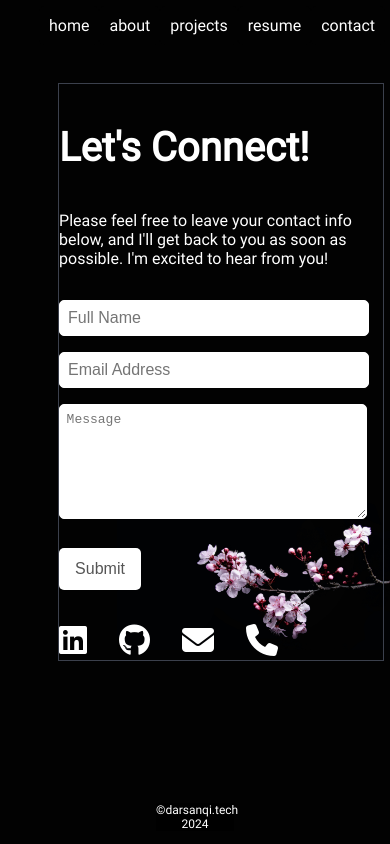
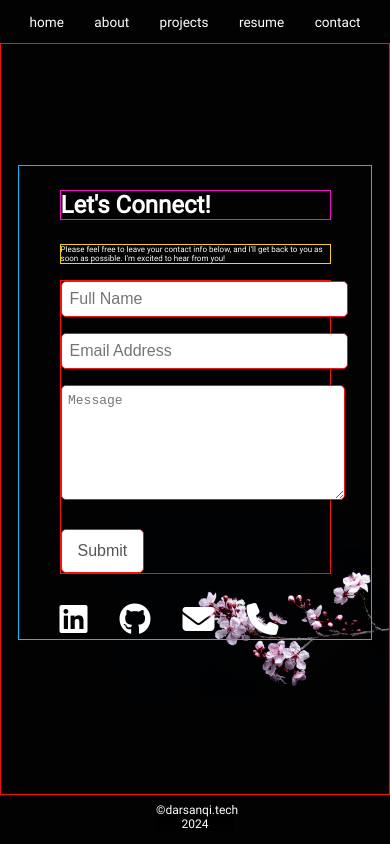
Before and after one commit to DarsanQi/darsanqi.github.io, a React (Create React App) app in the folder my-app/: page /contact in a window 390 px wide. Built offline with nearby package versions, Linux system fonts and the light colour scheme.

Commit message:
made changes to contact page for mobile view

```diff
--- a/my-app/src/Statics/Global.css
+++ b/my-app/src/Statics/Global.css
@@ -90,10 +90,11 @@ nav ul li a:hover {
 @media (max-width: 768px) {
   nav {
     margin-left: 0;
-    padding-left: 10%;
-    padding-right: 10%;
+    padding-left: 5%;
+    padding-right: 5%;
     width: 100%;
     box-sizing: border-box;
+    font-size: 0.85em;
   }
 
   nav ul {
--- a/my-app/src/Subpages/styling/Contact.css
+++ b/my-app/src/Subpages/styling/Contact.css
@@ -5,14 +5,13 @@
     color: #fff;
     overflow: hidden; /* Ensure no overflow */
     height: 85vh; /* Make sure the section takes up the full viewport height */
-
+    border: 1px solid #f61010;
   }
 
   .contact-background-image {
     position: absolute;
-
     right: 0;
-    bottom: 0%;
+    bottom: -10%;
     width: 70%;
     height: 70%;
     background-image: url('/public/assets/background_images/contact_flower.jpg');
@@ -23,9 +22,7 @@
     z-index: 1;
     opacity: 1;
     overflow-y: hidden;
-
   }
-
 
 
   .contact-container {
@@ -43,33 +40,35 @@
 
     max-width: 600px;
     width: 100%;
-    border: 1px solid #3b404c;
     z-index: 2;
-
+    border: 1px solid #07bef5;
   }
 
   .contact-form-container h2 {
     font-size: 1.5em;
     margin-bottom: 0.5em;
     z-index: 2;
+    border: 1px solid #08ea9f;
   }
 
   .contact-form-container h1 {
     font-size: 2.5em;
     margin-bottom: 1em;
     z-index: 2;
+    border: 1px solid #f610cc;
   }
 
   .contact-form-container p {
     font-size: 1em;
     margin-bottom: 2em;
     z-index: 2;
+    border: 1px solid #f6d010;
   }
 
   .contact-form-container form {
     display: flex;
     flex-direction: column;
-
+    border: 1px solid #f61010;
   }
 
   .contact-form-container input
@@ -80,6 +79,7 @@
     border-radius: 5px;
     font-size: 1em;
     width: 90%;
+    border: 1px solid #f61010;
   }
   .contact-form-container textarea {
     padding: 0.5em;
@@ -89,7 +89,7 @@
     font-size: 1em;
     width: 90.5%;
     height: 100px;
-
+    border: 1px solid #f61010;
 
   }
 
@@ -102,11 +102,10 @@
     font-size: 1em;
     cursor: pointer;
     margin-top: 1em;
+    border: 1px solid #f61010;
   }
 
-  .schedule-meeting-button {
-    margin-left: 1em;
-  }
+
 
   .contact-form-container button:hover,
   .contact-form-container .schedule-meeting-button:hover {
@@ -130,3 +129,50 @@
     color: #fff;
     margin-right: 1em;
   }
+
+  @media (max-width: 768px) {
+    .contact-section {
+      height: 85vh;
+      display: flex;
+      justify-content: center;
+      align-items: center;
+      padding-left: 15%;
+      padding-right: 15%;
+      padding-top: 0%;
+    }
+
+    .contact-container {
+      flex-direction: column;
+      align-items: center;
+      justify-content: center;
+      width: 100%;
+      margin-top: 0;
+      margin-left: 0;
+    }
+
+    .contact-form-container {
+      margin: 0;
+      width: 100%;
+      padding: 0 15%; /* Ensure 15% padding on left and right */
+      padding-top: 0;
+    }
+
+    .contact-form-container h1 {
+      font-size: 1.5em;
+      margin-bottom: 1em;
+      z-index: 2;
+      border: 1px solid #f610cc;
+    }
+
+    .contact-form-container p {
+      font-size: 0.5em;
+      margin-bottom: 2em;
+      z-index: 2;
+      border: 1px solid #f6d010;
+    }
+
+    .contact-form-container input,
+    .contact-form-container textarea {
+      width: 100%; /* Full width for inputs and textarea */
+    }
+  }
```
